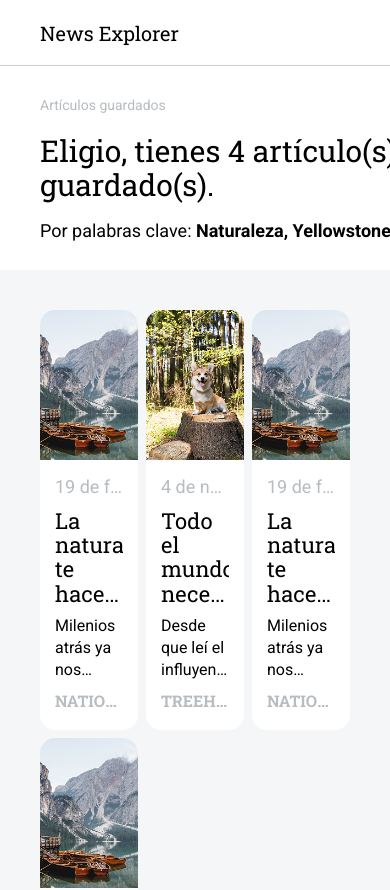
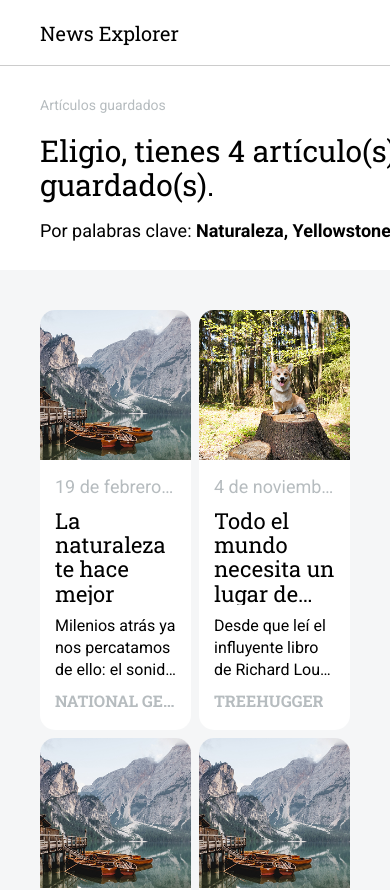
Before and after one commit to elizarrarazeligio/news_explorer_project-frontend, a Next.js app: page /saved-news in a window 390 px wide. Shown: the top 890 px of the page. Built offline with nearby package versions, Linux system fonts and the light colour scheme.

Commit message:
style: added media query in news component to organize cards at 768px width into two columns instead of three

```diff
--- a/src/styles/news.css
+++ b/src/styles/news.css
@@ -184,5 +184,11 @@
   }
 }
 
+@media screen and (max-width: 768px) {
+  .news-cards__container {
+    grid-template-columns: repeat(2, auto);
+  }
+}
+
 @media screen and (max-width: 576px) {
 }
```
